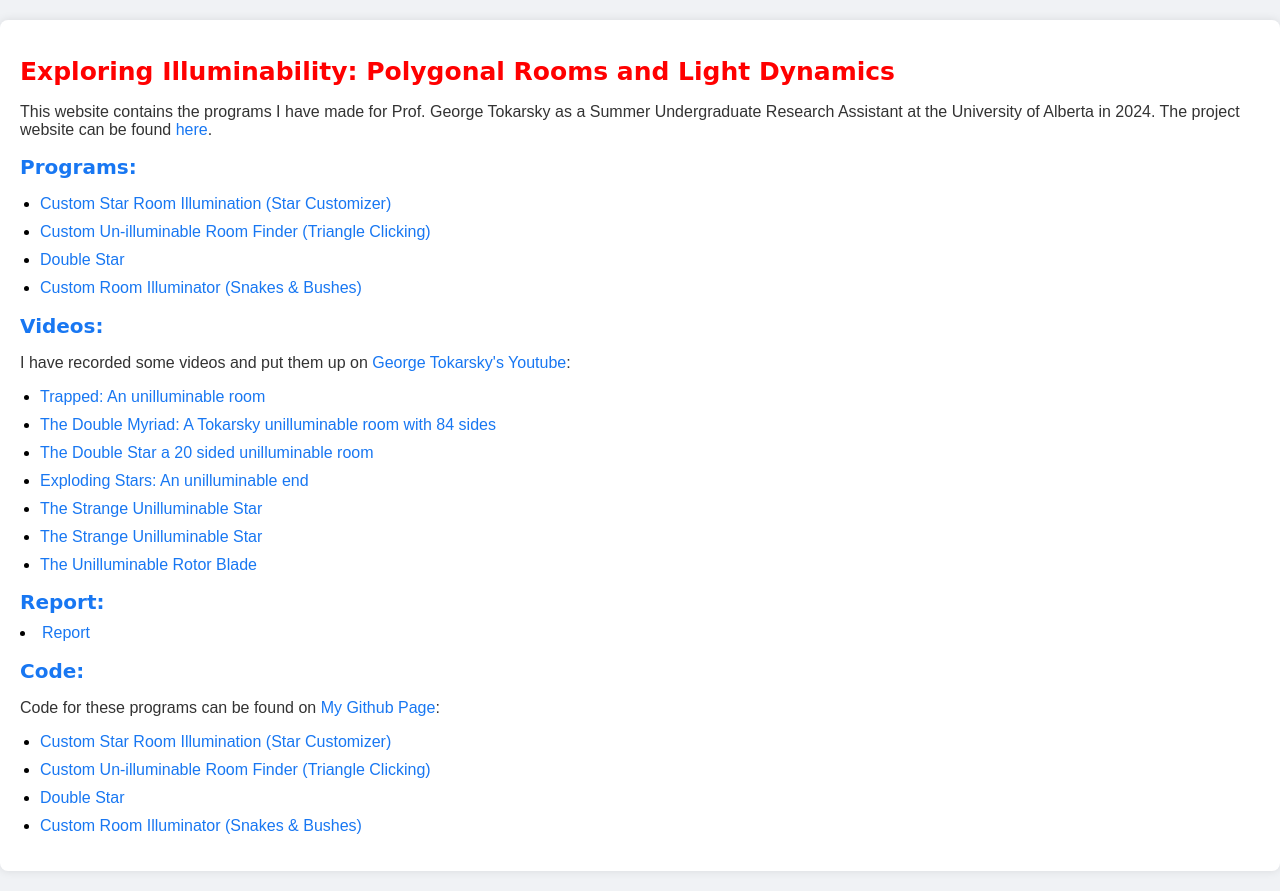
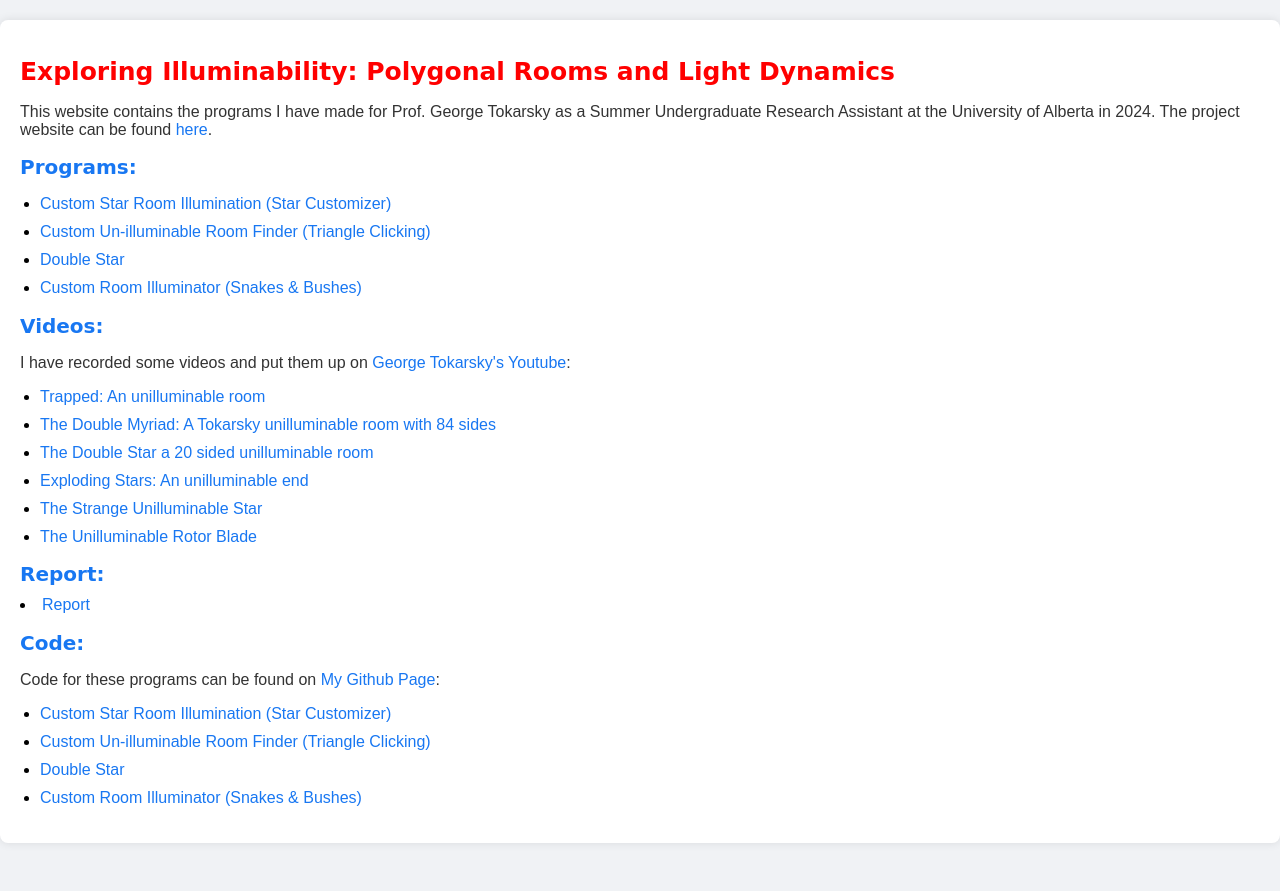
Before and after one commit to b1805/Exploring-Illuminability-Polygonal-Rooms-and-Light-Dynamics, a plain HTML site: page index.html in a window 1280 px wide. After the commit the page ends 863 px from the top, so only its background shows below. Drawn offline with Linux system fonts and the light colour scheme.

Commit message:
Update index.html

```diff
--- a/index.html
+++ b/index.html
@@ -125,9 +125,6 @@ SOFTWARE. -->
           <a href="https://www.youtube.com/watch?v=NHivFh3tDyY">The Strange Unilluminable Star</a>
         </li>
         <li>
-          <a href="https://www.youtube.com/watch?v=NHivFh3tDyY">The Strange Unilluminable Star</a>
-        </li>
-        <li>
           <a href="https://www.youtube.com/watch?v=ZB9aXXnMmaQ">The Unilluminable Rotor Blade</a>
         </li>
       </ul>
```
